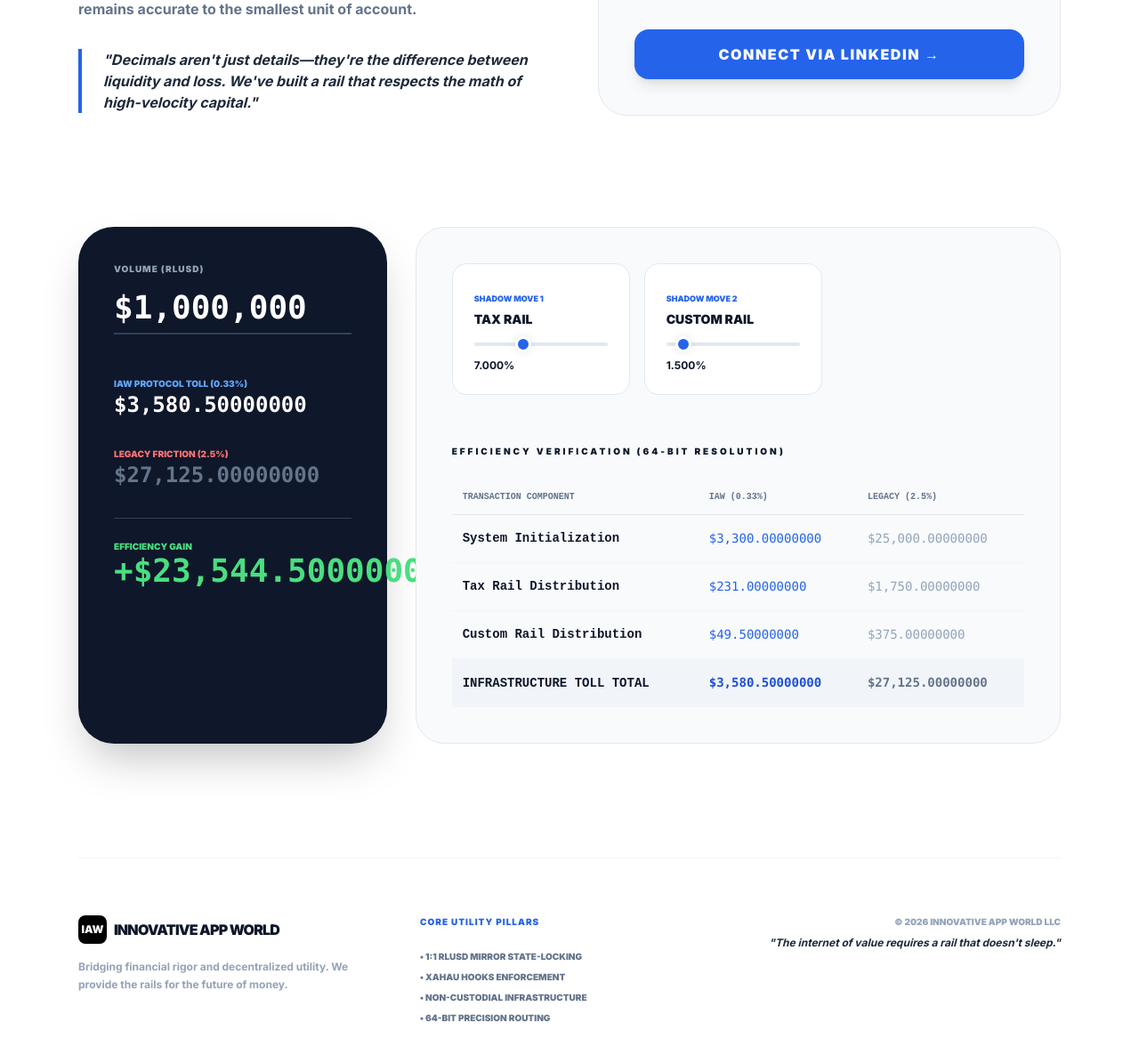
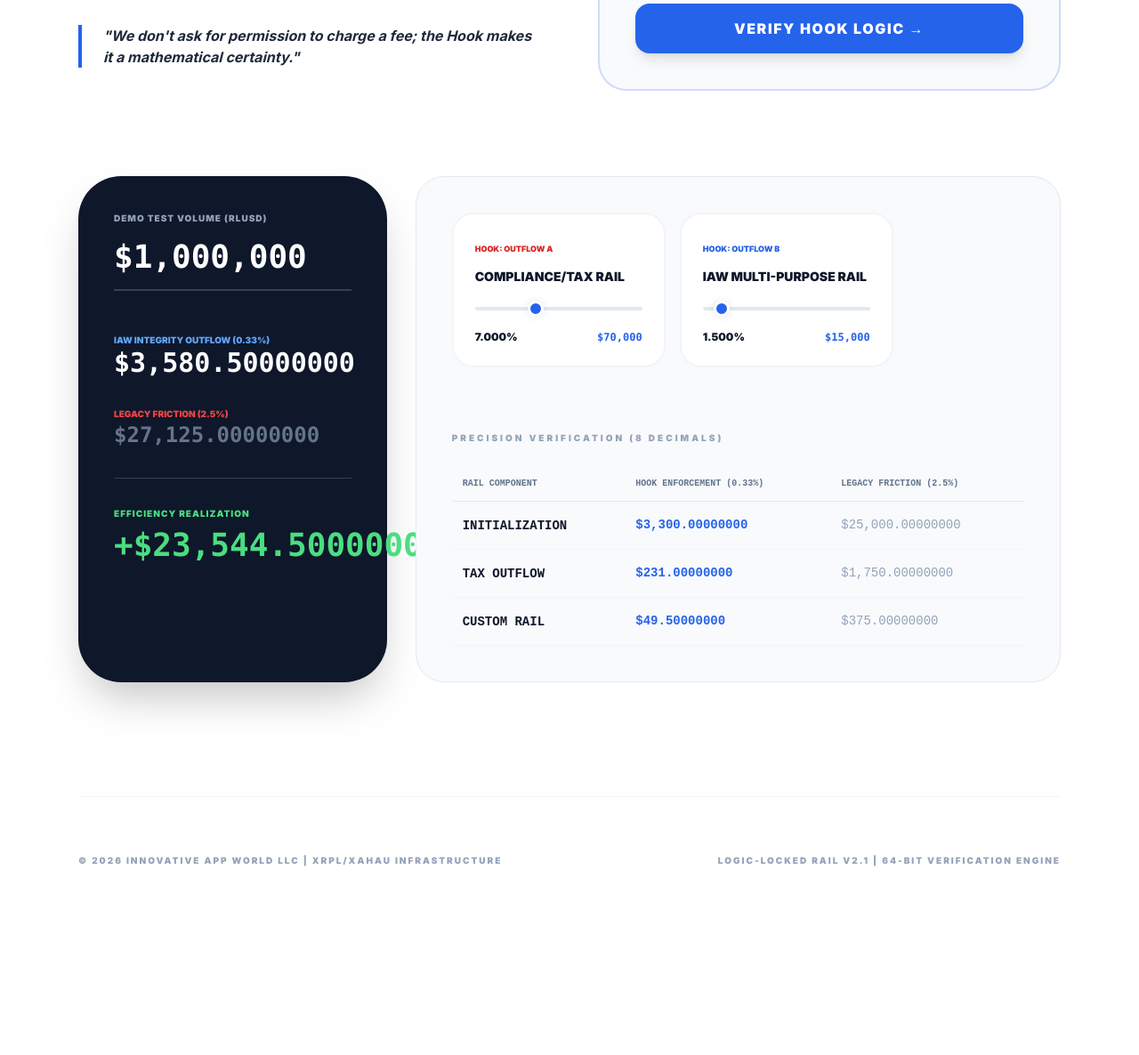
Before and after one commit to alittlepc/innovative-app-world-site, a plain HTML site: page index.html in a window 1280 px wide. Shown: the part 384-1570 px from the top of the page at 89% size. After the commit the page ends 1407 px from the top, so only its background shows below. Drawn offline with nearby package versions, Linux system fonts and the light colour scheme.

Commit message:
Update index.html
Signed-off-by: alittlepc <alittlepc@gmail.com>

```diff
--- a/index.html
+++ b/index.html
@@ -3,7 +3,7 @@
 <head>
     <meta charset="UTF-8">
     <meta name="viewport" content="width=device-width, initial-scale=1.0">
-    <title>IAW | Institutional PaaS v2.1</title>
+    <title>IAW | Logic-Locked Rail v2.1</title>
     <script src="https://cdn.tailwindcss.com"></script>
     <link href="https://fonts.googleapis.com/css2?family=Inter:wght@400;700;900&display=swap" rel="stylesheet">
     <style>
@@ -13,7 +13,6 @@
         @keyframes ticker { 0% { transform: translateX(100%); } 100% { transform: translateX(-100%); } }
 
         .glass-card { background: #f8fafc; border: 1px solid #e2e8f0; border-radius: 32px; transition: all 0.3s ease; }
-        .rail-accent { color: #2563eb; }
         .comparison-table { width: 100%; border-collapse: collapse; font-family: monospace; }
         .comparison-table th { text-align: left; padding: 12px; font-size: 10px; text-transform: uppercase; color: #64748b; border-bottom: 1px solid #e2e8f0; }
         .comparison-table td { padding: 16px 12px; border-bottom: 1px solid #f1f5f9; font-size: 14px; }
@@ -26,7 +25,7 @@
 
 <div class="ticker">
     <div class="ticker-wrap">
-        IAW Institutional Liquidity Rail — 64-Bit Precision Logic — 0.33% Integrity Fee — 1:1 RLUSD Shadow Parity — Xahau Hook Mathematical Enforcement —
+        IAW Logic-Locked Rail v2.1 — 64-Bit Precision — 0.33% Integrity Fee — Xahau Hook Enforcement — Institutional RLUSD Mirror —
     </div>
 </div>
 
@@ -35,128 +34,109 @@
         <div class="flex items-center gap-4">
             <div class="w-14 h-14 bg-black text-white flex items-center justify-center font-black rounded-2xl text-xl shadow-xl">IAW</div>
             <div>
-                <h1 class="text-2xl font-black tracking-tighter uppercase">Innovative App World</h1>
-                <p class="text-[10px] font-black text-blue-600 tracking-widest uppercase">Specifications v2.1</p>
+                <h1 class="text-2xl font-black tracking-tighter uppercase leading-none">Innovative App World</h1>
+                <p class="text-[10px] font-black text-blue-600 tracking-widest uppercase mt-1">Logic-Locked Rail v2.1</p>
             </div>
         </div>
         <div class="flex gap-4">
-            <a href="#" class="bg-slate-100 px-6 py-3 rounded-xl font-black text-[10px] uppercase tracking-widest hover:bg-slate-200">White Paper (PDF)</a>
-            <a href="https://www.linkedin.com/company/innovativeappworld" target="_blank" class="bg-black text-white px-6 py-3 rounded-xl font-black text-[10px] uppercase tracking-widest">Contact For More</a>
+            <a href="IAW_Logic-Locked_Rail_v2.1.pdf" target="_blank" class="bg-slate-100 px-6 py-3 rounded-xl font-black text-[10px] uppercase tracking-widest hover:bg-slate-200">White Paper (v2.1)</a>
+            <a href="https://www.linkedin.com/in/derek-little-iaw/" target="_blank" class="bg-black text-white px-6 py-3 rounded-xl font-black text-[10px] uppercase tracking-widest">RyzerX Demo Align</a>
         </div>
     </header>
 
     <div class="grid lg:grid-cols-2 gap-16 items-center mb-24">
         <div>
-            <h2 class="text-4xl font-black tracking-tighter uppercase mb-6 leading-none">Mathematical Settlement Certainty</h2>
+            <h2 class="text-4xl font-black tracking-tighter uppercase mb-6 leading-tight">Institutional Hook Logic</h2>
             <p class="text-slate-500 font-bold mb-8 leading-relaxed">
-                The legacy financial stack rounds off value to hide friction. The IAW Rail exposes it. Our infrastructure provides <span class="text-blue-600">64-bit precision</span> for every move, ensuring that 1:1 shadow-mirroring with RLUSD remains accurate to the smallest unit of account.
+                The **$1M Test** validates the Xahau Hook's ability to enforce the <span class="text-blue-600 font-black">0.33% Integrity Fee</span> across high-velocity RLUSD settlement rails with zero slippage.
             </p>
-            <blockquote class="border-l-4 border-blue-600 pl-6 italic font-bold text-slate-800 mb-8">
-                "Decimals aren't just details—they're the difference between liquidity and loss. We've built a rail that respects the math of high-velocity capital."
+            <blockquote class="border-l-4 border-blue-600 pl-6 italic font-bold text-slate-800">
+                "We don't ask for permission to charge a fee; the Hook makes it a mathematical certainty."
             </blockquote>
         </div>
-        <div class="glass-card p-10">
-            <h3 class="font-black uppercase tracking-widest text-[10px] mb-8 text-blue-600">High-Precision PaaS</h3>
-            <p class="text-sm font-bold text-slate-600 mb-8">Utilizing account-level state locking and Xahau Hooks, we automate a 0.33% toll-keeper revenue logic. No custody. Just absolute precision.</p>
-            <a href="https://www.linkedin.com/in/derek-little-iaw/" target="_blank" class="inline-block w-full text-center bg-blue-600 text-white py-4 rounded-2xl font-black uppercase tracking-widest shadow-lg">Connect via LinkedIn →</a>
+        <div class="glass-card p-10 border-2 border-blue-600/20">
+            <h3 class="font-black uppercase tracking-widest text-[10px] mb-8 text-blue-600">Hook Parameters</h3>
+            <p class="text-sm font-bold text-slate-600 mb-8">Non-custodial infrastructure utilizing account-level state locking. The 0.33% toll-keeper logic is triggered at the protocol layer.</p>
+            <a href="https://www.linkedin.com/in/derek-little-iaw/" target="_blank" class="inline-block w-full text-center bg-blue-600 text-white py-4 rounded-2xl font-black uppercase tracking-widest shadow-lg">Verify Hook Logic →</a>
         </div>
     </div>
 
     <div class="grid lg:grid-cols-12 gap-8 mb-16">
-        <div class="lg:col-span-4 bg-slate-900 text-white p-10 rounded-[40px] shadow-2xl">
-            <label class="text-[10px] font-black uppercase tracking-widest text-slate-400 block mb-4">Volume (RLUSD)</label>
-            <input type="text" id="volInput" value="$1,000,000" class="bg-transparent text-4xl font-black border-b-2 border-slate-700 w-full pb-2 outline-none focus:border-blue-500 font-mono" oninput="updateVol(this.value)">
+        <div class="lg:col-span-4 bg-slate-900 text-white p-10 rounded-[48px] shadow-2xl">
+            <label class="text-[10px] font-black uppercase tracking-widest text-slate-400 block mb-4">Demo Test Volume (RLUSD)</label>
+            <input type="text" id="volInput" value="$1,000,000" class="bg-transparent text-4xl font-black border-b-2 border-slate-700 w-full pb-4 outline-none focus:border-blue-500 font-mono" oninput="updateVol(this.value)">
 
             <div class="mt-12 space-y-8">
                 <div>
-                    <p class="text-[10px] font-black uppercase text-blue-400">IAW Protocol Toll (0.33%)</p>
-                    <p id="iawFee" class="text-2xl font-mono font-bold">$3,580.50000000</p>
+                    <p class="text-[10px] font-black uppercase text-blue-400">IAW Integrity Outflow (0.33%)</p>
+                    <p id="iawFee" class="text-3xl font-mono font-bold">$3,580.50000000</p>
                 </div>
                 <div>
-                    <p class="text-[10px] font-black uppercase text-red-400">Legacy Friction (2.5%)</p>
+                    <p class="text-[10px] font-black uppercase text-red-500">Legacy Friction (2.5%)</p>
                     <p id="legacyFee" class="text-2xl font-mono font-bold text-slate-500">$27,125.00000000</p>
                 </div>
-                <div class="pt-6 border-t border-slate-700">
-                    <p class="text-[10px] font-black uppercase text-green-400">Efficiency Gain</p>
-                    <p id="gain" class="text-4xl font-mono font-black text-green-400">+$23,544.50000000</p>
+                <div class="pt-8 border-t border-slate-700">
+                    <p class="text-[10px] font-black uppercase text-green-400 font-black tracking-widest">Efficiency Realization</p>
+                    <p id="gain" class="text-4xl font-mono font-black text-green-400 mt-2">+$23,544.50000000</p>
                 </div>
             </div>
         </div>
 
-        <div class="lg:col-span-8 glass-card p-10 overflow-hidden">
-            <div class="flex gap-4 mb-10 overflow-x-auto pb-4">
-                <div class="bg-white p-6 rounded-2xl border border-slate-200 min-w-[200px]">
-                    <span class="text-[9px] font-black text-blue-600 uppercase">Shadow Move 1</span>
-                    <h4 class="font-black uppercase text-sm mt-1">Tax Rail</h4>
-                    <input type="range" id="taxRange" min="0" max="20" value="7" class="mt-4" oninput="calc()">
-                    <p class="text-xs font-bold mt-2" id="taxLabel">7.000%</p>
+        <div class="lg:col-span-8 glass-card p-10 border border-slate-200">
+            <div class="flex gap-4 mb-12 overflow-x-auto pb-6">
+                <div class="bg-white p-6 rounded-3xl border-2 border-slate-100 min-w-[240px]">
+                    <span class="text-[9px] font-black text-red-600 uppercase">Hook: Outflow A</span>
+                    <h4 class="font-black uppercase text-sm mt-3">Compliance/Tax Rail</h4>
+                    <input type="range" id="taxRange" min="0" max="20" value="7" class="mt-6" oninput="calc()">
+                    <div class="flex justify-between mt-4">
+                        <p class="text-xs font-black" id="taxLabel">7.000%</p>
+                        <p class="text-xs font-mono font-bold text-blue-600" id="taxVolumeLabel">$70,000.00</p>
+                    </div>
                 </div>
-                <div class="bg-white p-6 rounded-2xl border border-slate-200 min-w-[200px]">
-                    <span class="text-[9px] font-black text-blue-600 uppercase">Shadow Move 2</span>
-                    <h4 class="font-black uppercase text-sm mt-1">Custom Rail</h4>
-                    <input type="range" id="customRange" min="0" max="20" value="1.5" step="0.5" class="mt-4" oninput="calc()">
-                    <p class="text-xs font-bold mt-2" id="customLabel">1.500%</p>
+                <div class="bg-white p-6 rounded-3xl border-2 border-slate-100 min-w-[240px]">
+                    <span class="text-[9px] font-black text-blue-600 uppercase">Hook: Outflow B</span>
+                    <h4 class="font-black uppercase text-sm mt-3">IAW Multi-Purpose Rail</h4>
+                    <input type="range" id="customRange" min="0" max="20" value="1.5" step="0.5" class="mt-6" oninput="calc()">
+                    <div class="flex justify-between mt-4">
+                        <p class="text-xs font-black" id="customLabel">1.500%</p>
+                        <p class="text-xs font-mono font-bold text-blue-600" id="customVolumeLabel">$15,000.00</p>
+                    </div>
                 </div>
             </div>
 
-            <h3 class="text-[10px] font-black uppercase tracking-[0.3em] mb-6">Efficiency Verification (64-Bit Resolution)</h3>
+            <h3 class="text-[10px] font-black uppercase tracking-[0.3em] mb-6 text-slate-400">Precision Verification (8 Decimals)</h3>
             <table class="comparison-table">
                 <thead>
                     <tr>
-                        <th>Transaction Component</th>
-                        <th>IAW (0.33%)</th>
-                        <th>Legacy (2.5%)</th>
+                        <th>Rail Component</th>
+                        <th>Hook Enforcement (0.33%)</th>
+                        <th>Legacy Friction (2.5%)</th>
                     </tr>
                 </thead>
                 <tbody>
                     <tr>
-                        <td class="font-bold">System Initialization</td>
-                        <td id="row1-iaw" class="font-mono text-blue-600">$3,300.00000000</td>
-                        <td id="row1-leg" class="font-mono text-slate-400">$25,000.00000000</td>
+                        <td class="font-bold text-xs uppercase">Initialization</td>
+                        <td id="row1-iaw" class="text-blue-600 font-bold">$0.00000000</td>
+                        <td id="row1-leg" class="text-slate-400">$0.00000000</td>
                     </tr>
                     <tr>
-                        <td class="font-bold">Tax Rail Distribution</td>
-                        <td id="row2-iaw" class="font-mono text-blue-600">$231.00000000</td>
-                        <td id="row2-leg" class="font-mono text-slate-400">$1,750.00000000</td>
+                        <td class="font-bold text-xs uppercase">Tax Outflow</td>
+                        <td id="row2-iaw" class="text-blue-600 font-bold">$0.00000000</td>
+                        <td id="row2-leg" class="text-slate-400">$0.00000000</td>
                     </tr>
                     <tr>
-                        <td class="font-bold">Custom Rail Distribution</td>
-                        <td id="row3-iaw" class="font-mono text-blue-600">$49.50000000</td>
-                        <td id="row3-leg" class="font-mono text-slate-400">$375.00000000</td>
+                        <td class="font-bold text-xs uppercase">Custom Rail</td>
+                        <td id="row3-iaw" class="text-blue-600 font-bold">$0.00000000</td>
+                        <td id="row3-leg" class="text-slate-400">$0.00000000</td>
                     </tr>
                 </tbody>
-                <tfoot>
-                    <tr class="bg-slate-100">
-                        <td class="font-black uppercase text-xs">Infrastructure Toll Total</td>
-                        <td id="total-iaw" class="font-mono font-black text-blue-700">$3,580.50000000</td>
-                        <td id="total-leg" class="font-mono font-black text-slate-500">$27,125.00000000</td>
-                    </tr>
-                </tfoot>
             </table>
         </div>
     </div>
 
-    <footer class="mt-32 pt-16 border-t border-slate-100 grid md:grid-cols-3 gap-12">
-        <div>
-            <div class="flex items-center gap-2 mb-4">
-                <div class="w-8 h-8 bg-black text-white flex items-center justify-center font-black rounded-lg text-xs">IAW</div>
-                <span class="font-black uppercase tracking-tighter">Innovative App World</span>
-            </div>
-            <p class="text-xs font-bold text-slate-400 leading-relaxed">Bridging financial rigor and decentralized utility. We provide the rails for the future of money.</p>
-        </div>
-        <div>
-            <h5 class="text-[10px] font-black uppercase mb-6 tracking-widest text-blue-600">Core Utility Pillars</h5>
-            <ul class="text-[10px] font-black uppercase space-y-2 text-slate-500">
-                <li>• 1:1 RLUSD Mirror State-Locking</li>
-                <li>• Xahau Hooks Enforcement</li>
-                <li>• Non-Custodial Infrastructure</li>
-                <li>• 64-Bit Precision Routing</li>
-            </ul>
-        </div>
-        <div class="text-right">
-            <p class="text-[10px] font-black uppercase text-slate-400 mb-2">© 2026 Innovative App World LLC</p>
-            <p class="text-xs font-bold italic text-slate-800">"The internet of value requires a rail that doesn't sleep."</p>
-        </div>
+    <footer class="mt-32 pt-16 border-t border-slate-100 grid md:grid-cols-2 gap-12 text-[10px] font-black uppercase tracking-[0.2em] text-slate-400">
+        <div>© 2026 Innovative App World LLC | XRPL/Xahau Infrastructure</div>
+        <div class="text-right">Logic-Locked Rail v2.1 | 64-Bit Verification Engine</div>
     </footer>
 </div>
 
@@ -170,11 +150,8 @@
     function calc() {
         const tRate = document.getElementById('taxRange').value / 100;
         const cRate = document.getElementById('customRange').value / 100;
+        const tVol = vol * tRate; const cVol = vol * cRate;
 
-        const tVol = vol * tRate;
-        const cVol = vol * cRate;
-
-        // Fees
         const f1iaw = vol * 0.0033; const f1leg = vol * 0.025;
         const f2iaw = tVol * 0.0033; const f2leg = tVol * 0.025;
         const f3iaw = cVol * 0.0033; const f3leg = cVol * 0.025;
@@ -182,10 +159,10 @@
         const totalIaw = f1iaw + f2iaw + f3iaw;
         const totalLeg = f1leg + f2leg + f3leg;
 
-        // Update UI
         document.getElementById('taxLabel').innerText = (tRate * 100).toFixed(3) + '%';
         document.getElementById('customLabel').innerText = (cRate * 100).toFixed(3) + '%';
-        document.getElementById('taxVolumeLabel').innerText = '$' + tVol.toLocaleString(undefined, {minimumFractionDigits: 2});
+        document.getElementById('taxVolumeLabel').innerText = '$' + tVol.toLocaleString();
+        document.getElementById('customVolumeLabel').innerText = '$' + cVol.toLocaleString();
 
         document.getElementById('iawFee').innerText = '$' + totalIaw.toLocaleString(undefined, {minimumFractionDigits: 8});
         document.getElementById('legacyFee').innerText = '$' + totalLeg.toLocaleString(undefined, {minimumFractionDigits: 8});
@@ -197,10 +174,8 @@
         document.getElementById('row2-leg').innerText = '$' + f2leg.toLocaleString(undefined, {minimumFractionDigits: 8});
         document.getElementById('row3-iaw').innerText = '$' + f3iaw.toLocaleString(undefined, {minimumFractionDigits: 8});
         document.getElementById('row3-leg').innerText = '$' + f3leg.toLocaleString(undefined, {minimumFractionDigits: 8});
-        document.getElementById('total-iaw').innerText = '$' + totalIaw.toLocaleString(undefined, {minimumFractionDigits: 8});
-        document.getElementById('total-leg').innerText = '$' + totalLeg.toLocaleString(undefined, {minimumFractionDigits: 8});
     }
-    calc();
+    window.onload = calc;
 </script>
 </body>
 </html>
```
